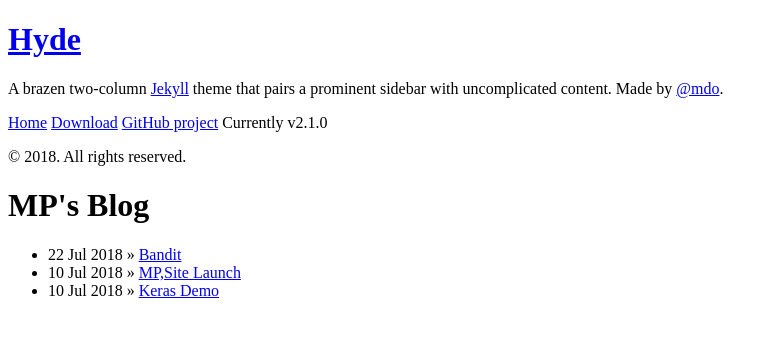
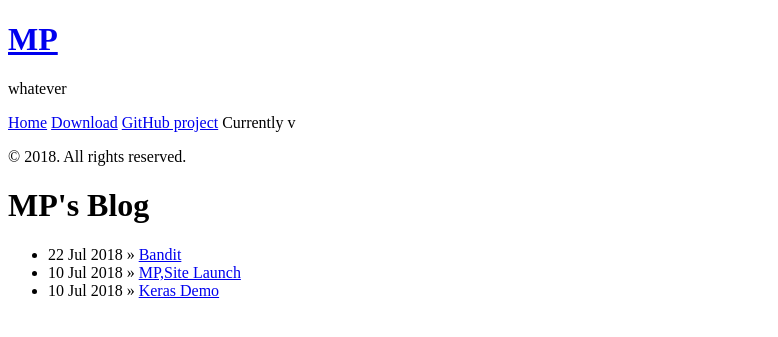
Before and after one commit to martina-presnajderova-deel/martinapre.github.io, a Jekyll site: the page built from blog/index.html, in a window 1280 px wide. Shown: the top 337 px of the page, without its empty margins (0-778 px from the left). Built offline with Jekyll 4.4.1, drawn with Linux system fonts in a browser that asks for light colours; Markdown is read by kramdown in place of the engine named in the settings.

Commit message:
Update _config.yml

```diff
--- a/_config.yml
+++ b/_config.yml
@@ -1,25 +1,23 @@
 # Dependencies
 markdown:         redcarpet
-highlighter:      pygments
+highlighter:      rouge
 
 # Permalinks
 permalink:        pretty
 
 # Setup
-title:            Hyde
-tagline:          'A Jekyll theme'
-description:      'A brazen two-column <a href="http://jekyllrb.com" target="_blank">Jekyll</a> theme that pairs a prominent sidebar with uncomplicated content. Made by <a href="https://twitter.com/mdo" target="_blank">@mdo</a>.'
-url:              http://hyde.getpoole.com
+title:            MP
+tagline:          'Data'
+description:      'whatever'
+url:              https://github.com/martinapre
 baseurl:          /
 
 author:
   name:           'MP'
-  url:            https://www.abc.com
+  url:            https://github.com/martinapre
 
 paginate:         5
 
-# Custom vars
-version:          2.1.0
 
 github:
-  repo:           https://github.com/poole/hyde
+  repo:           https://github.com/martinapre
```
